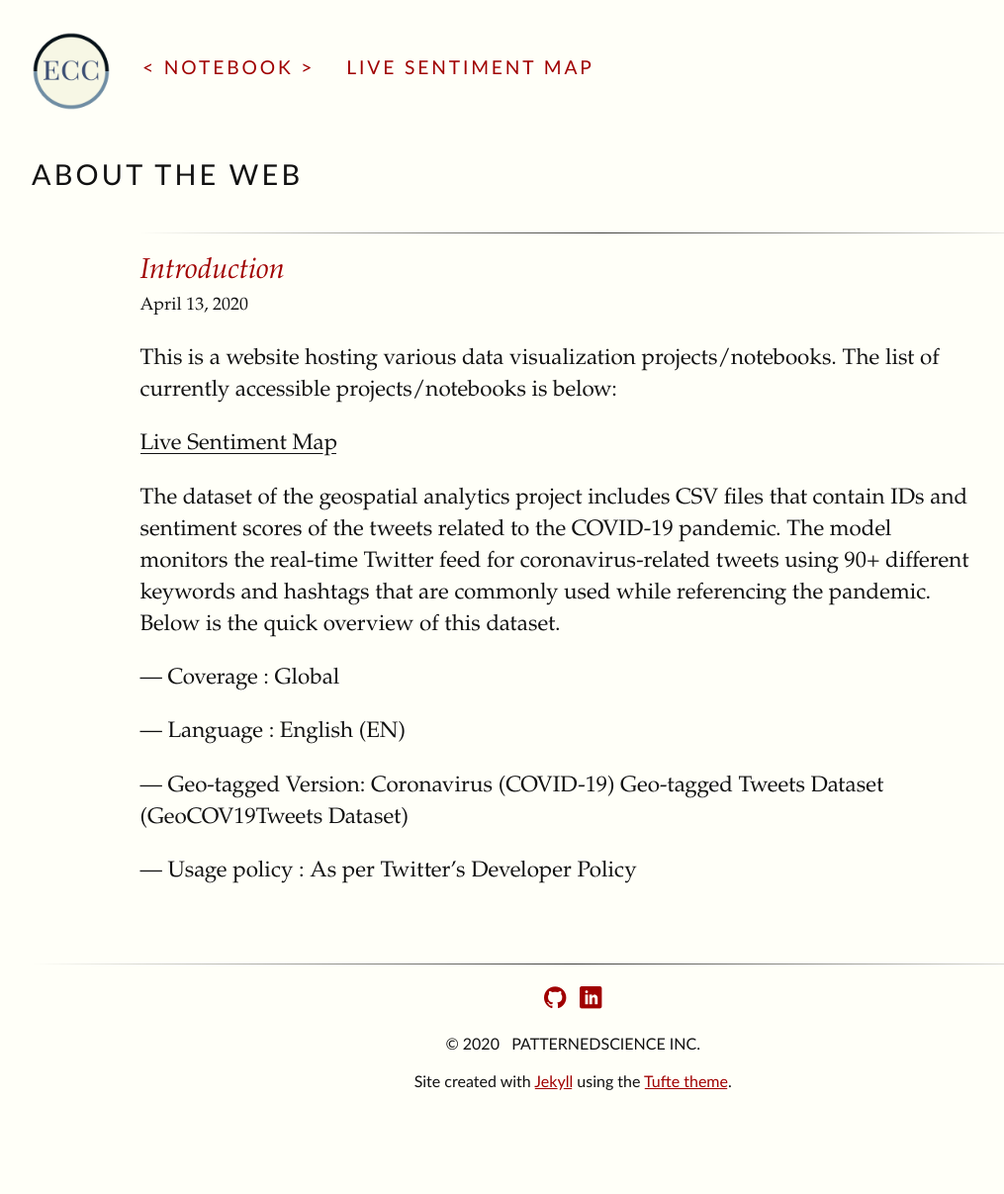
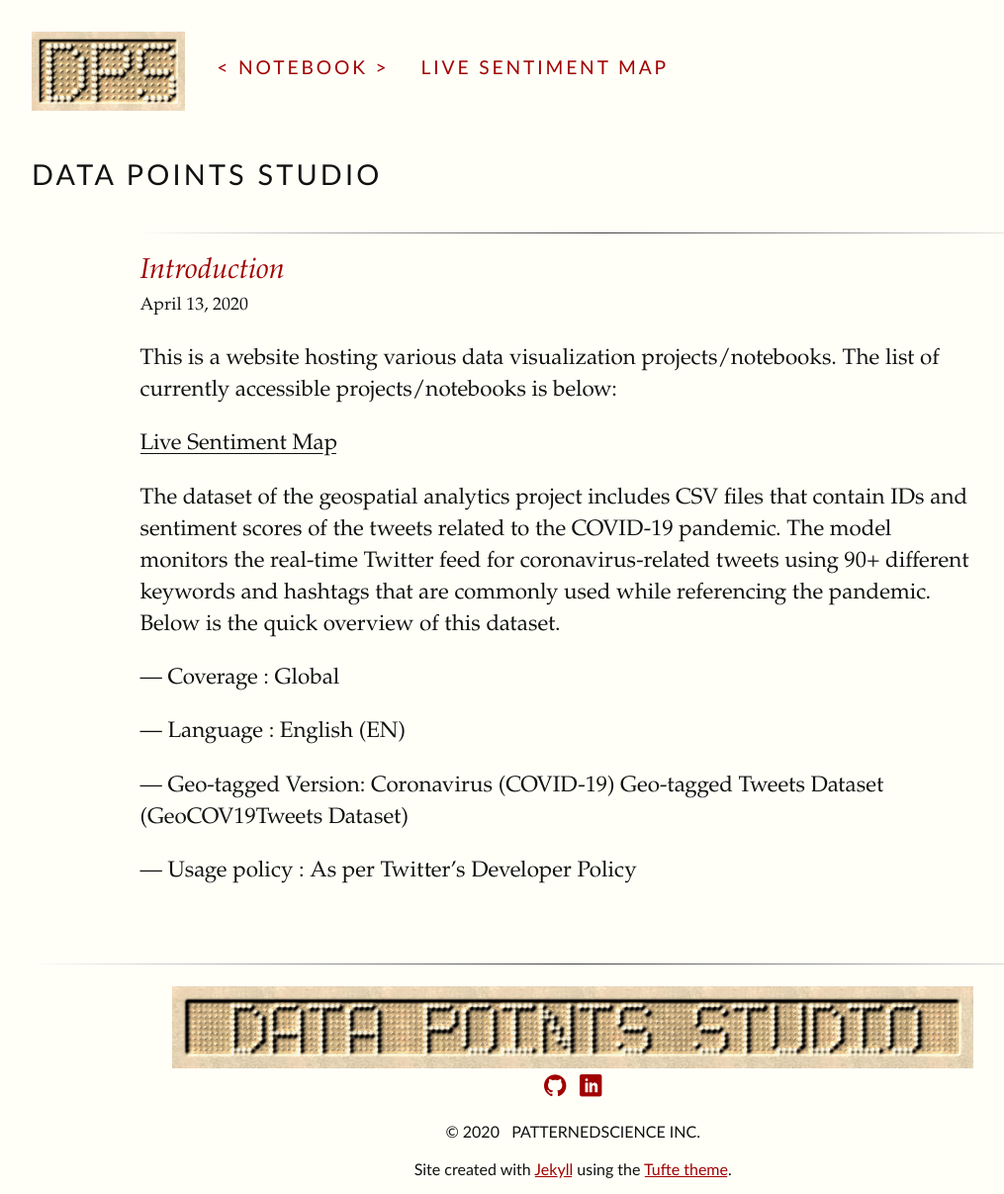
Before and after one commit to patternedscience/datapoints.studio, a Jekyll site: the page built from index.html, in a window 1280 px wide. Shown: the whole page at 99% size, without its empty margins (32-1047 px from the left). Built offline with Jekyll 4.4.1, drawn with Linux system fonts in a browser that asks for light colours; some web fonts are replaced; before the commit the page ends 1118 px from its top, so only the background shows below that.

Commit message:
Adding logo, footer image, site name in homepage

```diff
--- a/_includes/footer.html
+++ b/_includes/footer.html
@@ -1,5 +1,8 @@
 <footer>
   <hr class="slender">
+  <center>
+    <img src="assets/img/DataPointsStudio.png" alt="Data Points Studio" />
+  </center>
   <ul class="footer-links">
     <!--<li><a href="mailto:hate@spam.net"><span class="icon-mail3"></span></a></li>-->
     {% for entry in site.data.social %}
--- a/_includes/header.html
+++ b/_includes/header.html
@@ -1,7 +1,7 @@
 <!--- Header and nav template site-wide -->
 <header>
     <nav class="group">
-	<a href="{{site.baseurl}}/"><img class="badge" src="{{site.baseurl}}/assets/img/badge_1.png" alt="CH"></a>
+	<a href="{{site.baseurl}}/"><img class="badge" src="{{site.baseurl}}/assets/img/DPS.png" alt="CH"></a>
 	{% for node in site.pages %}
 		{% unless node.nav_exclude %}
 		    {% if page.url == node.url %}
--- a/index.html
+++ b/index.html
@@ -4,7 +4,7 @@ title: Notebook
 # Note that this index page uses a full-width layout!
 ---
 
-  <h1 class="content-listing-header sans">About the Web</h1>
+  <h1 class="content-listing-header sans">Data Points Studio</h1>
   <ul class="content-listing ">
     {% for post in site.posts %}
         <li class="listing">
```
Also changed, not shown: assets/img/DPS.png (added), assets/img/DataPointsStudio.png (added), assets/img/figure1.png (deleted), assets/img/figure2.png (deleted), assets/img/figure3.png (deleted), assets/img/napoleons-march.png (deleted), 2 other files.
